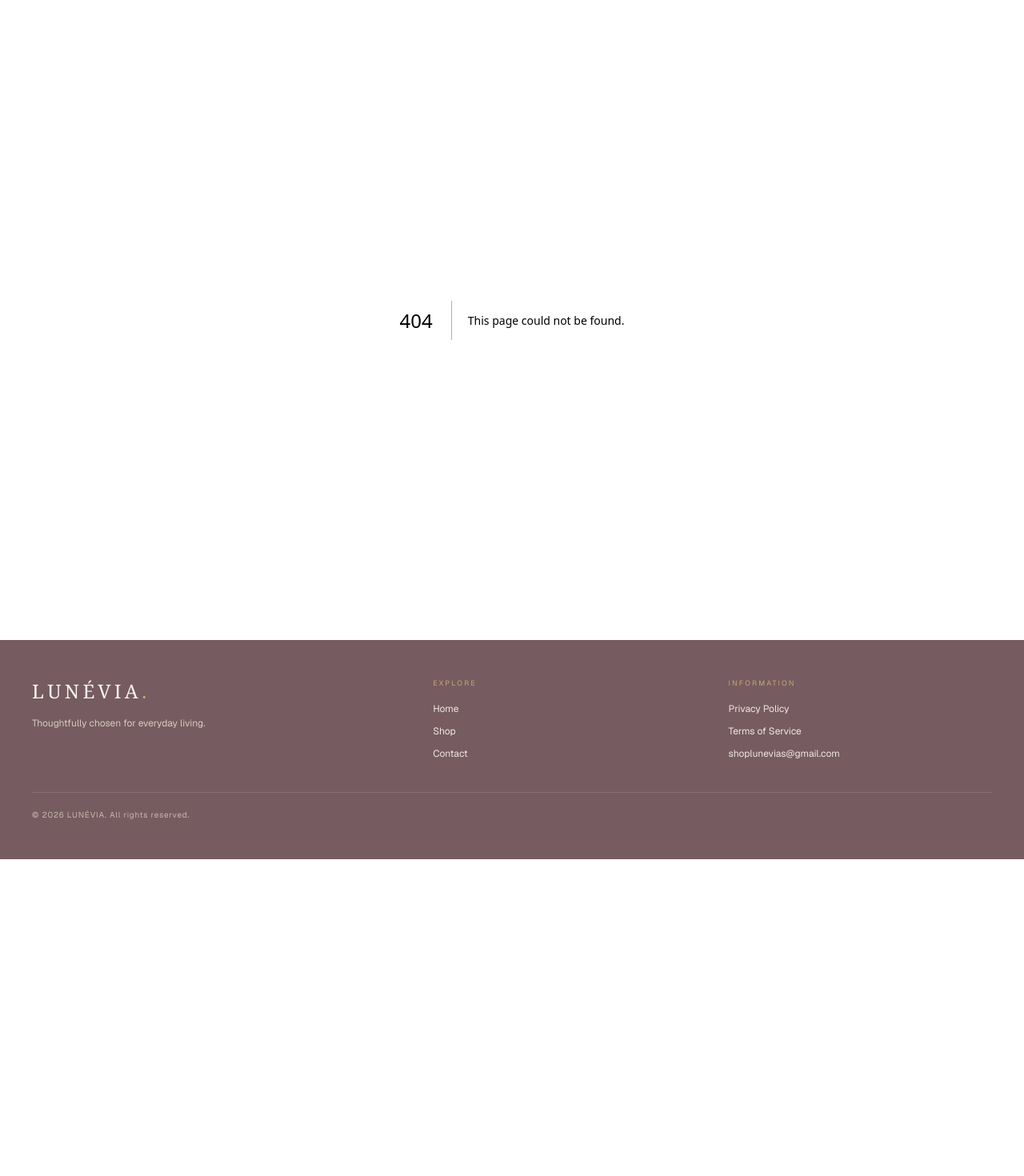
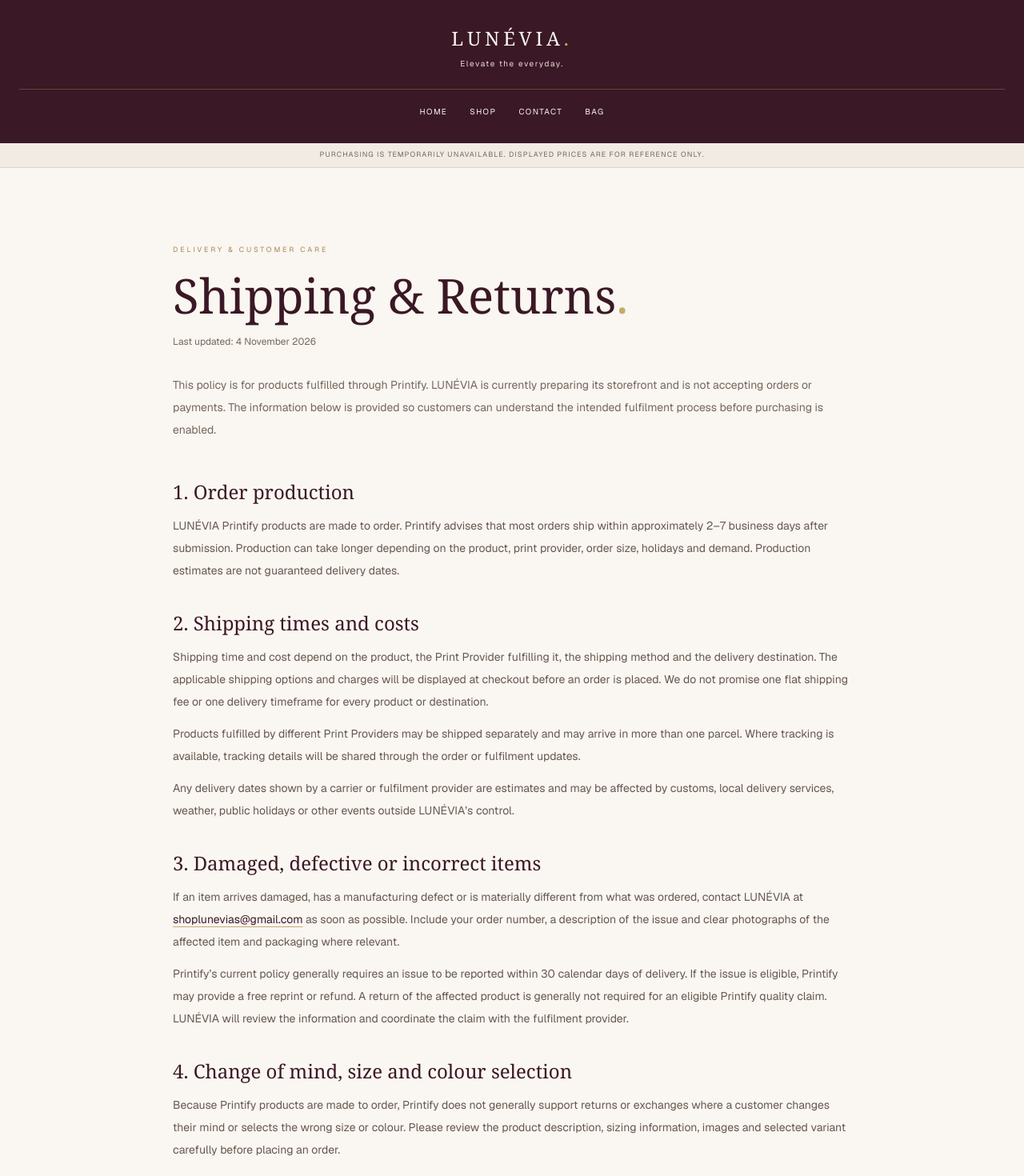
Before and after one commit to Night-Swordglitch/lunevia-store, a Next.js app: page /shipping-returns in a window 1280 px wide. Before the commit this address had no page. Shown: the top 1470 px of the page at 80% size. Before the commit the page ends 1074 px from the top, so only its background shows below. Built offline with nearby package versions, Linux system fonts and the light colour scheme.

Commit message:
Add Printify shipping and returns information

```diff
--- /dev/null
+++ b/src/app/shipping-returns/page.tsx
@@ -0,0 +1,66 @@
+import type { Metadata } from "next";
+
+export const metadata: Metadata = {
+  title: "Shipping & Returns",
+  description: "Shipping, delivery, returns and refund information for LUNÉVIA Printify products.",
+};
+
+export default function ShippingReturnsPage() {
+  return (
+    <main className="min-h-screen bg-[#FAF6F1] text-[#2C1A0E]">
+      <header className="bg-[#3A1825] px-6 py-8 text-center text-[#FAF6F1]">
+        <a href="/" className="font-serif text-2xl tracking-[0.2em]">LUNÉVIA<span className="text-[#C9A96E]">.</span></a>
+        <p className="mt-2 text-[10px] tracking-[0.16em] text-[#E8DCD5]">Elevate the everyday.</p>
+        <nav aria-label="Main navigation" className="mx-auto mt-6 flex flex-wrap justify-center gap-x-7 gap-y-3 border-t border-[#C9A96E]/30 pt-5 text-[10px] uppercase tracking-[0.14em]">
+          <a href="/" className="hover:text-[#C9A96E]">Home</a>
+          <a href="/shop" className="hover:text-[#C9A96E]">Shop</a>
+          <a href="/contact" className="hover:text-[#C9A96E]">Contact</a>
+          <a href="/cart" className="hover:text-[#C9A96E]">Bag</a>
+        </nav>
+      </header>
+      <div className="border-b border-[#3A1825]/10 bg-[#F2EBE3] px-4 py-2 text-center text-[9px] uppercase tracking-[0.12em] text-[#75675D]">
+        Purchasing is temporarily unavailable. Displayed prices are for reference only.
+      </div>
+      <article className="mx-auto max-w-4xl px-6 py-16 md:py-24">
+        <p className="text-[9px] tracking-[0.32em] text-[#A88753]">DELIVERY & CUSTOMER CARE</p>
+        <h1 className="mt-5 font-serif text-4xl text-[#3A1825] md:text-6xl">Shipping & Returns<span className="text-[#C9A96E]">.</span></h1>
+        <p className="mt-5 text-xs text-[#75675D]">Last updated: 4 November 2026</p>
+        <p className="mt-8 text-sm leading-7 text-[#75675D]">
+          This policy is for products fulfilled through Printify. LUNÉVIA is currently preparing its storefront and is not accepting orders or payments. The information below is provided so customers can understand the intended fulfilment process before purchasing is enabled.
+        </p>
+        <div className="mt-12 space-y-9 text-sm leading-7 text-[#66584F]">
+          <section>
+            <h2 className="font-serif text-2xl text-[#3A1825]">1. Order production</h2>
+            <p className="mt-3">LUNÉVIA Printify products are made to order. Printify advises that most orders ship within approximately 2–7 business days after submission. Production can take longer depending on the product, print provider, order size, holidays and demand. Production estimates are not guaranteed delivery dates.</p>
+          </section>
+          <section>
+            <h2 className="font-serif text-2xl text-[#3A1825]">2. Shipping times and costs</h2>
+            <p className="mt-3">Shipping time and cost depend on the product, the Print Provider fulfilling it, the shipping method and the delivery destination. The applicable shipping options and charges will be displayed at checkout before an order is placed. We do not promise one flat shipping fee or one delivery timeframe for every product or destination.</p>
+            <p className="mt-3">Products fulfilled by different Print Providers may be shipped separately and may arrive in more than one parcel. Where tracking is available, tracking details will be shared through the order or fulfilment updates.</p>
+            <p className="mt-3">Any delivery dates shown by a carrier or fulfilment provider are estimates and may be affected by customs, local delivery services, weather, public holidays or other events outside LUNÉVIA’s control.</p>
+          </section>
+          <section>
+            <h2 className="font-serif text-2xl text-[#3A1825]">3. Damaged, defective or incorrect items</h2>
+            <p className="mt-3">If an item arrives damaged, has a manufacturing defect or is materially different from what was ordered, contact LUNÉVIA at <a className="text-[#3A1825] underline decoration-[#C9A96E] underline-offset-4" href="mailto:shoplunevias@gmail.com">shoplunevias@gmail.com</a> as soon as possible. Include your order number, a description of the issue and clear photographs of the affected item and packaging where relevant.</p>
+            <p className="mt-3">Printify’s current policy generally requires an issue to be reported within 30 calendar days of delivery. If the issue is eligible, Printify may provide a free reprint or refund. A return of the affected product is generally not required for an eligible Printify quality claim. LUNÉVIA will review the information and coordinate the claim with the fulfilment provider.</p>
+          </section>
+          <section>
+            <h2 className="font-serif text-2xl text-[#3A1825]">4. Change of mind, size and colour selection</h2>
+            <p className="mt-3">Because Printify products are made to order, Printify does not generally support returns or exchanges where a customer changes their mind or selects the wrong size or colour. Please review the product description, sizing information, images and selected variant carefully before placing an order.</p>
+          </section>
+          <section>
+            <h2 className="font-serif text-2xl text-[#3A1825]">5. Delivery problems</h2>
+            <p className="mt-3">If tracking appears stalled, a parcel has not arrived, or delivery was unsuccessful, contact us with your order number and the latest tracking information. We will review the case with the fulfilment provider. Resolutions depend on the circumstances and the provider’s investigation.</p>
+          </section>
+          <section>
+            <h2 className="font-serif text-2xl text-[#3A1825]">6. Contact</h2>
+            <p className="mt-3">For shipping, delivery, damage or refund enquiries, email <a className="text-[#3A1825] underline decoration-[#C9A96E] underline-offset-4" href="mailto:shoplunevias@gmail.com">shoplunevias@gmail.com</a>.</p>
+          </section>
+        </div>
+        <p className="mt-12 border-t border-[#3A1825]/15 pt-6 text-xs leading-6 text-[#75675D]">
+          This summary reflects Printify’s published fulfilment and returns guidance at the time of writing and may change. It does not limit any rights or remedies that cannot lawfully be excluded under applicable consumer-protection law. The final policy and checkout settings must be reviewed before LUNÉVIA begins accepting orders.
+        </p>
+      </article>
+    </main>
+  );
+}
```
